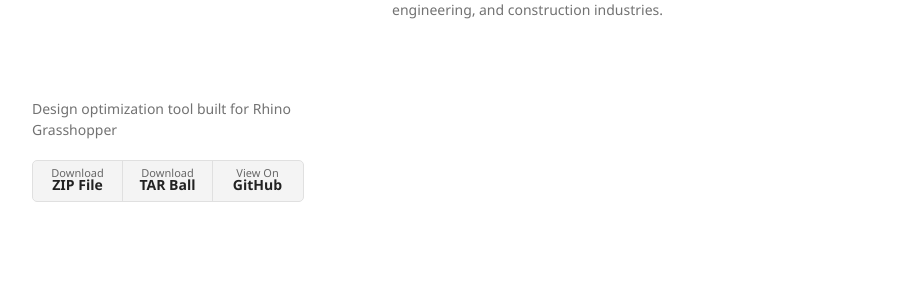
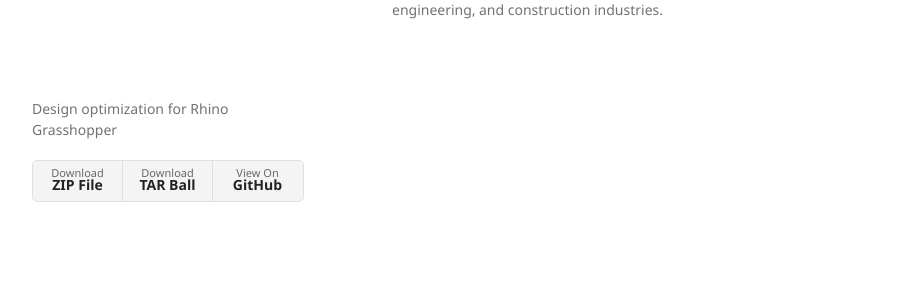
Before and after one commit to colidescope/discover, a Jekyll site: the page built from docs/index.md, in a window 1280 px wide. Shown: the part 185-478 px from the top of the page, without its empty margins (178-1091 px from the left). Built offline with Jekyll 4.4.1, drawn with Linux system fonts in a browser that asks for light colours.

Commit message:
Update default.html

```diff
--- a/docs/_layouts/default.html
+++ b/docs/_layouts/default.html
@@ -30,7 +30,8 @@
           <img src="{{site.logo | relative_url}}" alt="Logo" />
         {% endif %}
 
-        <p>{{ site.description | default: site.github.project_tagline }}</p>
+<!--         <p>{{ site.description | default: site.github.project_tagline }}</p> -->
+        <p>Design optimization for Rhino Grasshopper</p>
 
 <!--         {% if site.github.is_project_page %}
         <p class="view"><a href="{{ site.github.repository_url }}">View the Project on GitHub <small>{{ site.github.repository_nwo }}</small></a></p>
```
